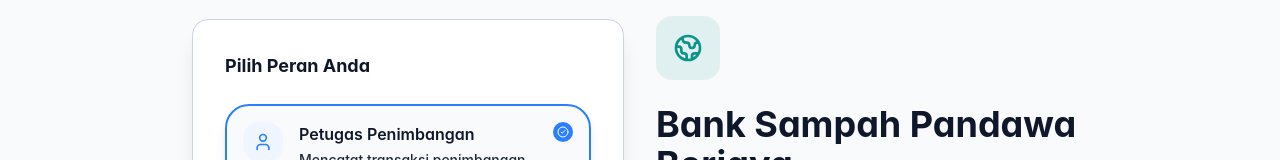
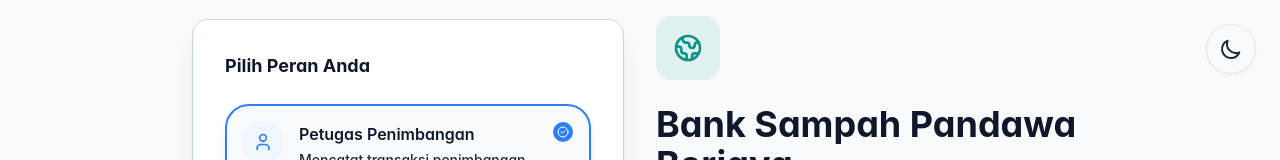
Before and after one commit to ZkaZF/kms-banksampah, a React (Vite) app in the folder kms-pandawa/: page /login in a window 1280 px wide. Shown: the top 160 px of the page. Built offline with nearby package versions, Linux system fonts and the light colour scheme; no server answers.

Commit message:
Add theme toggle button to LoginPage

```diff
--- a/kms-pandawa/src/pages/LoginPage.tsx
+++ b/kms-pandawa/src/pages/LoginPage.tsx
@@ -92,7 +92,30 @@
   const Icon = roleConfig.icon;
 
   return (
-    <div className="min-h-screen bg-surface-elevated flex items-center justify-center p-4">
+    <div className="min-h-screen bg-surface-elevated flex items-center justify-center p-4 relative">
+      <div className="absolute top-4 right-4 sm:top-6 sm:right-6">
+        <button
+          onClick={() => {
+            const isDark = document.documentElement.classList.contains('dark');
+            if (isDark) {
+              document.documentElement.classList.remove('dark');
+              localStorage.setItem('theme', 'light');
+            } else {
+              document.documentElement.classList.add('dark');
+              localStorage.setItem('theme', 'dark');
+            }
+          }}
+          className="p-3 text-text-secondary hover:text-text-primary hover:bg-surface rounded-full shadow-sm border border-border/50 transition-colors bg-surface-elevated"
+          title="Toggle theme"
+        >
+          <svg className="w-6 h-6 hidden dark:block" fill="none" viewBox="0 0 24 24" stroke="currentColor">
+            <path strokeLinecap="round" strokeLinejoin="round" strokeWidth={2} d="M12 3v1m0 16v1m9-9h-1M4 12H3m15.364 6.364l-.707-.707M6.343 6.343l-.707-.707m12.728 0l-.707.707M6.343 17.657l-.707.707M16 12a4 4 0 11-8 0 4 4 0 018 0z" />
+          </svg>
+          <svg className="w-6 h-6 block dark:hidden" fill="none" viewBox="0 0 24 24" stroke="currentColor">
+            <path strokeLinecap="round" strokeLinejoin="round" strokeWidth={2} d="M20.354 15.354A9 9 0 018.646 3.646 9.003 9.003 0 0012 21a9.003 9.003 0 008.354-5.646z" />
+          </svg>
+        </button>
+      </div>
       <div className="w-full max-w-4xl">
         <div className="grid lg:grid-cols-2 gap-8 items-center">
           <div className="lg:order-2">
```
